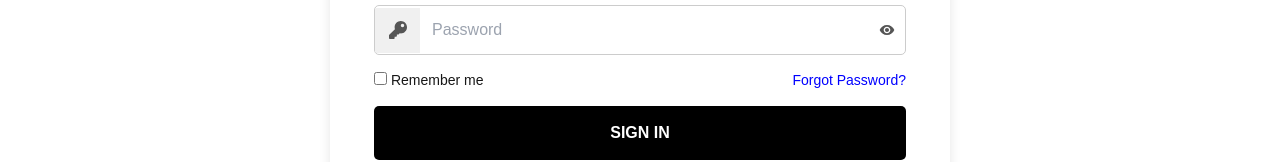
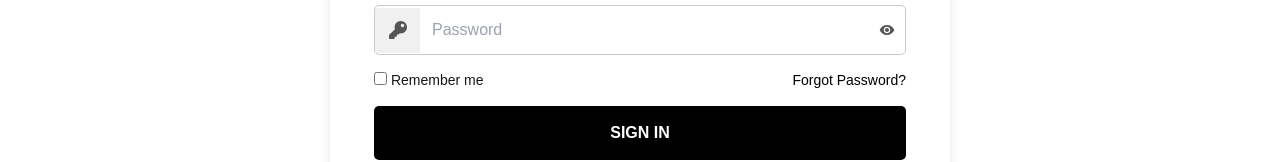
Before and after one commit to Neeraj1399/weetkart-clone, a Next.js app: page /Myaccount in a window 1280 px wide. Shown: the part 404-566 px from the top of the page. Built offline with nearby package versions, Linux system fonts and the light colour scheme.

Commit message:
Removed unnecessary code now deployment will not me an issue

```diff
--- a/src/app/components/Login/Login.tsx
+++ b/src/app/components/Login/Login.tsx
@@ -99,7 +99,7 @@ export default function Login() {
             <span
               className={style.forgotPassword}
               onClick={() => setForgotPassword(true)}
-              style={{ cursor: "pointer", color: "blue" }}
+              style={{ cursor: "pointer", color: "black" }}
             >
               Forgot Password?
             </span>
@@ -108,7 +108,7 @@ export default function Login() {
           <button className={style.submitButton}>SIGN IN</button>
         </>
       ) : (
-        <ForgotPassword onBack={() => setForgotPassword(false)} />
+        <ForgotPassword />
       )}
     </div>
   );
```
Also changed, not shown: src/app/components/ForgotPassword/ForgotPassword.tsx (+1 -9 lines), 1 other file (tests, documents, lock files or other folders).
